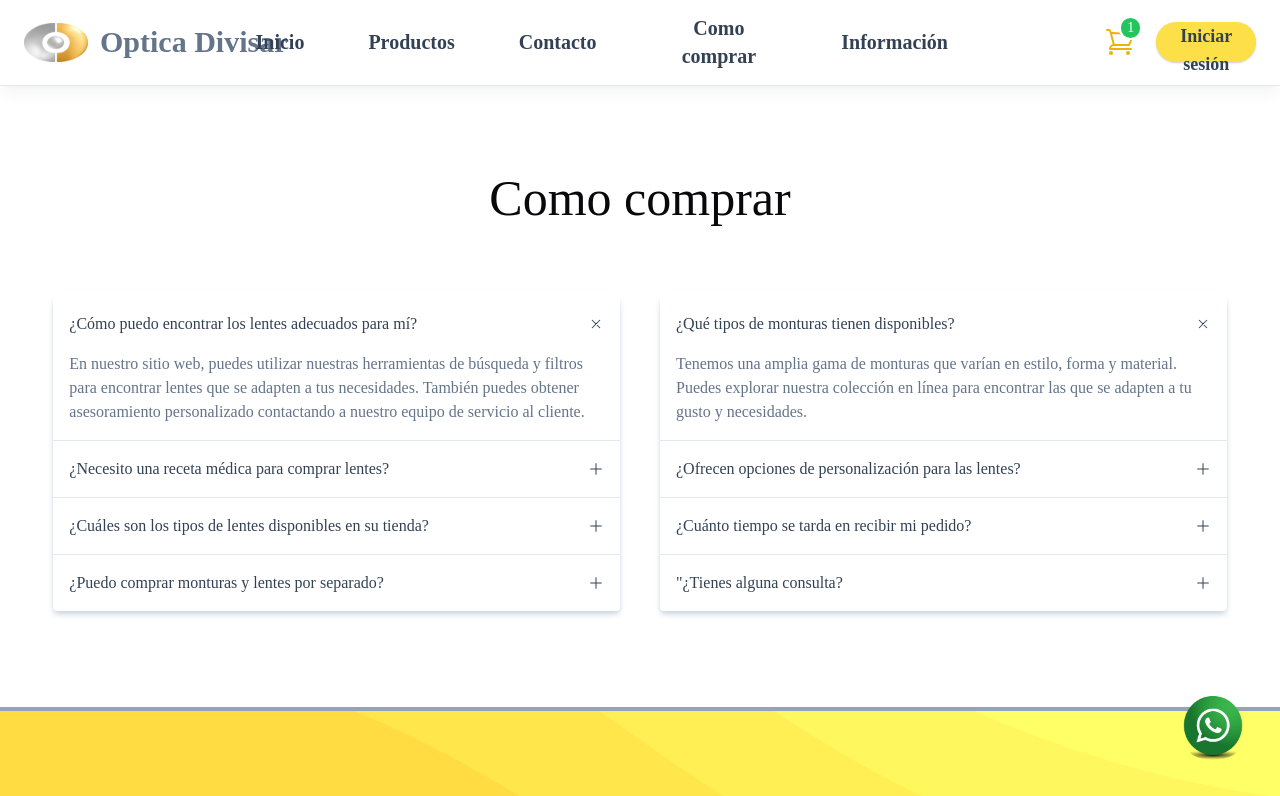
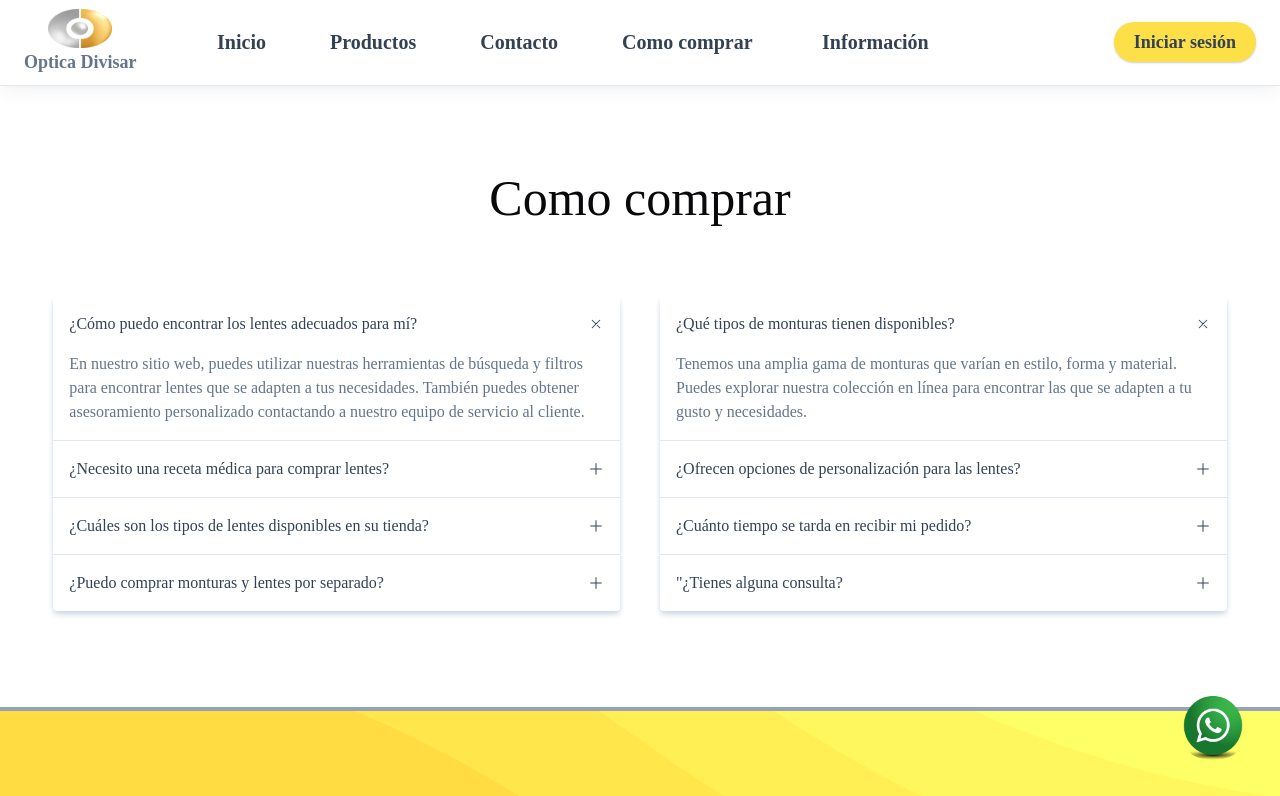
Before and after one commit to ArnedoAlejandro/Optica-Divisar, a Next.js app: page /buy in a window 1280 px wide. Shown: the top 796 px of the page. Built offline with nearby package versions, Linux system fonts and the light colour scheme; what tailwindcss-animated would draw is missing.

Commit message:
Modificacion version 1.4

```diff
--- a/components/Layout/Navbar.js
+++ b/components/Layout/Navbar.js
@@ -24,15 +24,15 @@ export default function Navbar() {
               className=" flex  items-center gap-2 whitespace-nowrap py-5 text-xl focus:outline-none lg:flex-1"
               href="/"
             >
-              <div className=" h-auto  max-lg:h-16 flex text-3xl text-slate-500 font-semibold gap-3 items-center">
+              <div className=" h-auto  max-lg:h-16 flex flex-col items-center text-3xl text-slate-500 font-semibold ">
                 <Image
                   src={newLogo}
                   width={0}
                   height={0}
                   alt="logo"
-                  className="w-16 h-auto"
+                  className="w-16 h-auto m-auto"
                 />
-                <p className="w-auto  max-md:hidden max-md:w-0">
+                <p className="w-auto  text-lg max-md:hidden max-md:w-0 max-md:h-0">
                   Optica Divisar
                 </p>
               </div>
@@ -162,7 +162,7 @@ export default function Navbar() {
             <div className="ml-auto flex items-center gap-5 justify-end px-6 lg:ml-0 lg:flex-1 lg:p-0 max-lg:gap-3 max-lg:flex-row-reverse">
               {/* Generar condicional si el usuario esta dentro de su secion que se muestre el carro */}
               {/* Generar dinamicamente el numero que tiene en el carro de compras si tiene que se muestr si no no */}
-              <a
+              {/* <a
                 href="#"
                 className="relative inline-flex h-10 w-10 items-center justify-center rounded-full text-lg text-yellow-500"
               >
@@ -188,7 +188,7 @@ export default function Navbar() {
                 <span className="absolute -right-1.5 -top-1.5 inline-flex items-center justify-center gap-1 rounded-full border-2 border-white bg-green-500 px-1.5 text-sm text-white">
                   1<span className="sr-only"> new emails </span>
                 </span>
-              </a>
+              </a> */}
               <button className="w-auto h-10 px-5 text-lg bg-yellow-300 font-semibold text-slate-700  rounded-full shadow-sm shadow-black/20 transition duration-700 ease-out hover:bg-yellow-400 max-lg:px-3 max-lg:shadow-sm max-lg:shadow-black/30 max-lg:bg-yellow-400 hover:text-slate-500  hover:shadow-none max-lg:invisible">
                 Iniciar sesión
               </button>
```
